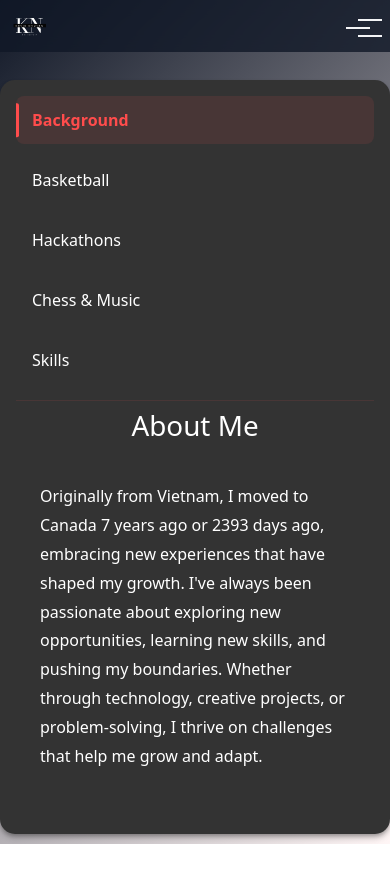
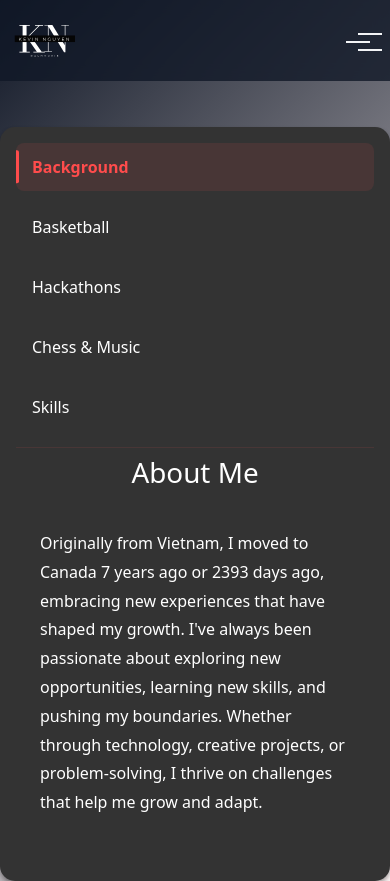
Before and after one commit to KevinDal2027/KevinPortfolio, a React (Vite) app: page /about in a window 390 px wide. Before the commit the page ends 844 px from the top, so only its background shows below. Built offline with nearby package versions, Linux system fonts and the light colour scheme.

Commit message:
Changed sizes for better looks

```diff
--- a/src/components/styles/About.css
+++ b/src/components/styles/About.css
@@ -11,7 +11,7 @@
 }
 
 .about-container {
-  padding-top: 80px;
+  padding-top: 15vh;
   min-height: 100vh;
   background: linear-gradient(135deg, var(--bg-color) 0%, rgba(var(--primary-color-rgb), 0.05) 100%);
   color: white;
@@ -145,6 +145,7 @@
   align-items: center;
   z-index: 1000;
   padding: 2rem;
+  padding-top: 80px;
 }
 
 .image-gallery {
--- a/src/components/styles/MyNavBar.css
+++ b/src/components/styles/MyNavBar.css
@@ -26,7 +26,8 @@
 }
 
 .navbar-custom {
-  padding: 1rem 0;
+  padding: 0 0;
+  margin: 0;
   transition: all 0.3s ease;
   background: transparent;
   backdrop-filter: blur(10px);
@@ -62,9 +63,11 @@
 }
 
 .logo {
-  height: 40px;
+  height: 80px;
   width: auto;
   transition: transform 0.3s ease;
+  margin:0;
+  padding: 0;
 }
 
 .logo:hover {
@@ -208,6 +211,6 @@
 
 @media (max-width: 767.98px) {
   .logo {
-    height: 35px;
+    height: 65px;
   }
 }
--- a/src/components/styles/Projects.css
+++ b/src/components/styles/Projects.css
@@ -1,5 +1,6 @@
 .projects-section {
-  padding-top: 80px;
+  padding: 1.2rem;
+  padding-top: 10vh;
   min-height: 100vh;
   background: linear-gradient(135deg, var(--bg-color) 0%, rgba(var(--primary-color-rgb), 0.05) 100%);
   color: white;
```
